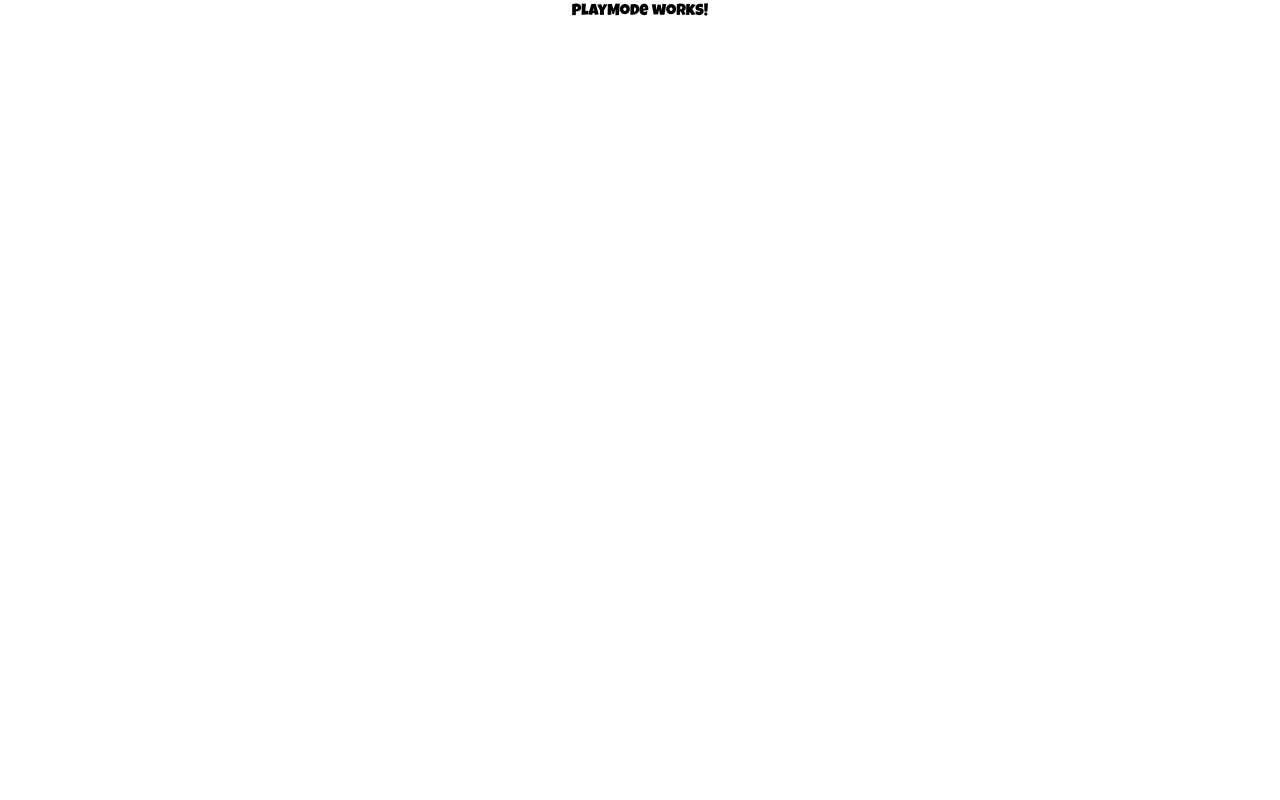
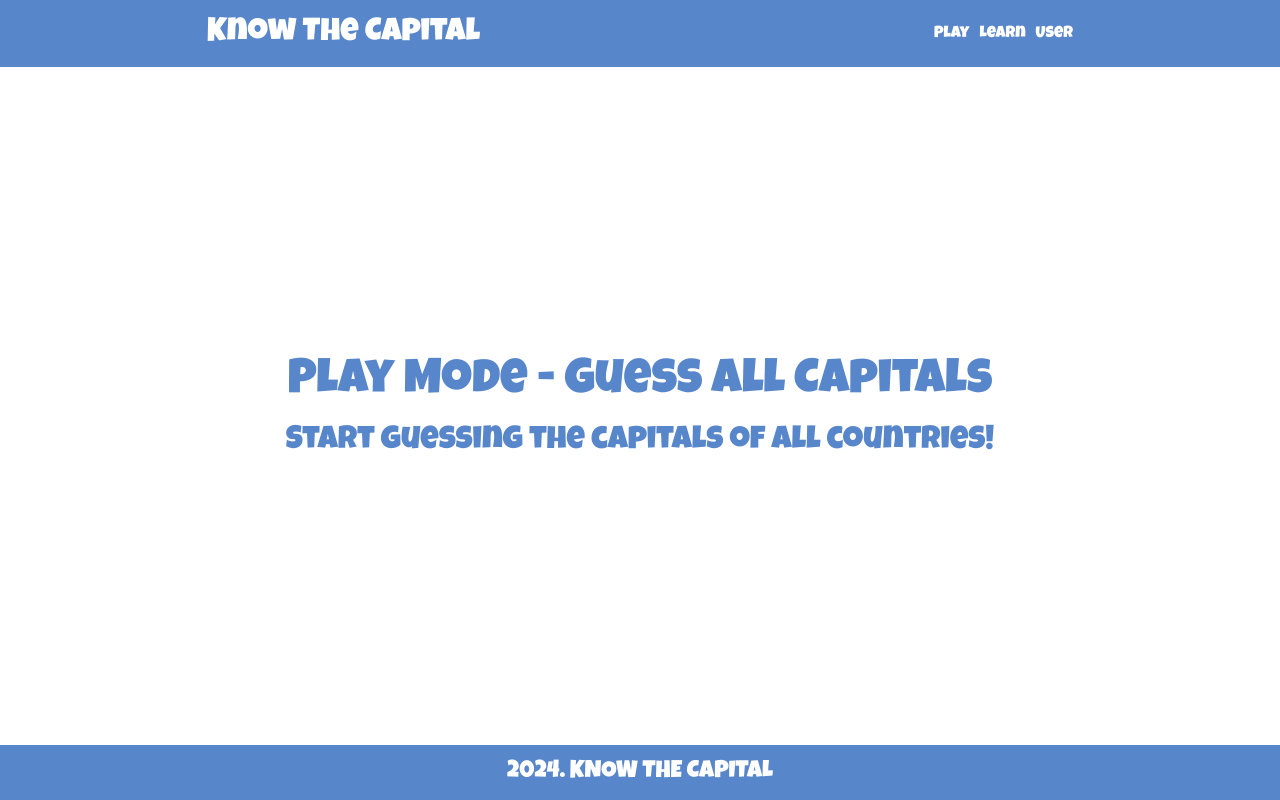
Before and after one commit to AlexNikolov2/Web-Dev-Bootcamp-Udemy, a React (Vite) app in the folder know-your-capital/front/: page /game/play-mode in a window 1280 px wide. Built offline with nearby package versions, Linux system fonts and the light colour scheme.

Commit message:
great, perefect pages

```diff
--- a/know-your-capital/front/src/App.jsx
+++ b/know-your-capital/front/src/App.jsx
@@ -2,21 +2,29 @@ import "./App.css";
 
 import { HeaderComponent } from "./components/Header/Header";
 import { FooterComponent } from "./components/Footer/Footer";
-import { Link } from "react-router-dom";
+import { Outlet, Link, useLocation } from "react-router-dom";
 
 function App() {
+  const location = useLocation();
   return (
     <>
       <HeaderComponent />
       <main>
+        {location.pathname === "/" && (
           <section className="title">
             <h1>Know The Capital</h1>
-          <p>Learn and Know the capitals of all the countries in the world!</p>
-        </section>
+            <p>
+              Learn and Know the capitals of all the countries in the world!
+            </p>
             <section className="buttons">
               <Link to="/game/play-mode">Play Mode - Guess All Capitals</Link>
               <Link to="/game/learn-mode">Learn Mode - Learn The Capitals</Link>
             </section>
+          </section>
+        )}
+
+        {/* This Outlet will render child routes */}
+        <Outlet />
       </main>
       <FooterComponent />
     </>
--- a/know-your-capital/front/src/pages/game/PlayMode/PlayMode.jsx
+++ b/know-your-capital/front/src/pages/game/PlayMode/PlayMode.jsx
@@ -1,3 +1,9 @@
 export function PlayMode() {
-    return "PlayMode works!";
+  return (
+    <section>
+      <h2>Play Mode - Guess All Capitals</h2>
+      <p>Start guessing the capitals of all countries!</p>
+      {/* Add more content for the Play Mode page */}
+    </section>
+  );
 }
```
Also changed, not shown: know-your-capital/front/src/main.jsx (+19 -19 lines). Lines whose indentation alone changed are shown as unchanged.
